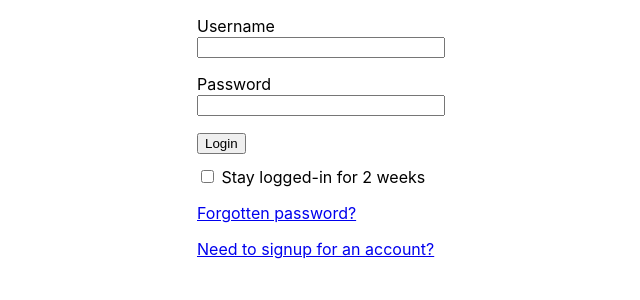
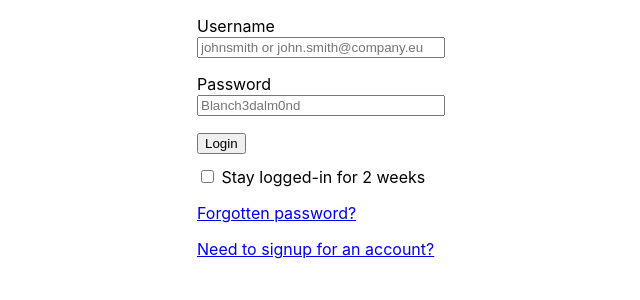
Before and after one commit to ebabel-eu/react-login, a React (Create React App) app: page / in a window 1280 px wide. Shown: the top 300 px of the page, without its empty margins (323-963 px from the left). Built offline with nearby package versions, Linux system fonts and the light colour scheme.

Commit message:
Add placeholder for username, password, and email components. Refactor required property for the same components.

```diff
--- a/src/EmailInput.js
+++ b/src/EmailInput.js
@@ -13,6 +13,7 @@ class EmailInput extends React.Component {
         <input type="email" value={this.props.value}
           autoComplete={this.props.autocomplete}
           required={this.props.required}
+          placeholder={this.props.placeholder}
           onChange={(e) => this.handleChange(e)} />
       </label>
     );
--- a/src/Login.js
+++ b/src/Login.js
@@ -17,6 +17,9 @@ class Login extends React.Component {
       usernameLabel: props.usernameLabel || 'Username',
       passwordLabel: props.passwordLabel || 'Password',
       emailLabel: props.emailLabel || 'E-mail',
+      usernamePlaceholder: props.usernamePlaceholder || 'johnsmith or john.smith@company.eu',
+      passwordPlaceholder: props.passwordPlaceholder || 'Blanch3dalm0nd',
+      emailPlaceholder: props.emailPlaceholder || 'john.smith@company.eu',
       stayLogged: props.stayLogged || false,
       stayLoggedDuration: props.stayLoggedDuration || 14,
       stayLoggedUnit: props.stayLoggedUnit || 'days',
@@ -92,12 +95,14 @@ class Login extends React.Component {
         <form id="login" onSubmit={(e) => this.handleLogin(e)}>
           <TextInput label={this.state.usernameLabel}
             value={this.state.username} autocomplete="username"
-            required={true}
+            required
+            placeholder={this.state.usernamePlaceholder}
             onValueChange={(value) => this.handleUsernameChange(value)} />
 
           <PasswordInput label={this.state.passwordLabel}
             value={this.state.password} autocomplete="password"
-            required={true}
+            required
+            placeholder={this.state.passwordPlaceholder}
             onValueChange={(value) => this.handlePasswordChange(value)} />
 
           <SubmitButton label="Login" />
@@ -118,10 +123,11 @@ class Login extends React.Component {
 
         {this.state.displayForgotten ? (
         <form id="forgotten" onSubmit={(e) => this.handleForgotten(e)}>
-          <TextInput label={this.state.usernameLabel}
-            value={this.state.username} autocomplete="username"
-            required={true}
-            onValueChange={(value) => this.handleUsernameChange(value)} />
+          <EmailInput label={this.state.emailLabel}
+            value={this.state.email} autocomplete="email"
+            required
+            placeholder={this.state.emailPlaceholder}
+            onValueChange={(value) => this.handleEmailChange(value)} />
 
           <SubmitButton label="Reset your password" />
         </form>
@@ -131,15 +137,19 @@ class Login extends React.Component {
         <form id="signup" onSubmit={(e) => this.handleSignup(e)}>
           <TextInput label={this.state.usernameLabel}
             value={this.state.username} autocomplete="username"
+            required
+            placeholder={this.state.usernamePlaceholder}
             onValueChange={(value) => this.handleUsernameChange(value)} />
 
           <PasswordInput label={this.state.passwordLabel}
             value={this.state.password} autocomplete="new-password"
+            required
+            placeholder={this.state.passwordPlaceholder}
             onValueChange={(value) => this.handlePasswordChange(value)} />
 
           <EmailInput label={this.state.emailLabel}
             value={this.state.email} autocomplete="email"
-            required={true}
+            placeholder={this.state.emailPlaceholder}
             onValueChange={(value) => this.handleEmailChange(value)} />
 
           <SubmitButton label="Signup" />
--- a/src/PasswordInput.js
+++ b/src/PasswordInput.js
@@ -13,6 +13,7 @@ class PasswordInput extends React.Component {
         <input type="password" value={this.props.value}
           autoComplete={this.props.autocomplete}
           required={this.props.required}
+          placeholder={this.props.placeholder}
           onChange={(e) => this.handleChange(e)} />
       </label>
     );
--- a/src/TextInput.js
+++ b/src/TextInput.js
@@ -13,6 +13,7 @@ class TextInput extends React.Component {
         <input type="text" value={this.props.value}
           autoComplete={this.props.autocomplete}
           required={this.props.required}
+          placeholder={this.props.placeholder}
           onChange={(e) => this.handleChange(e)} />
       </label>
     );
```
